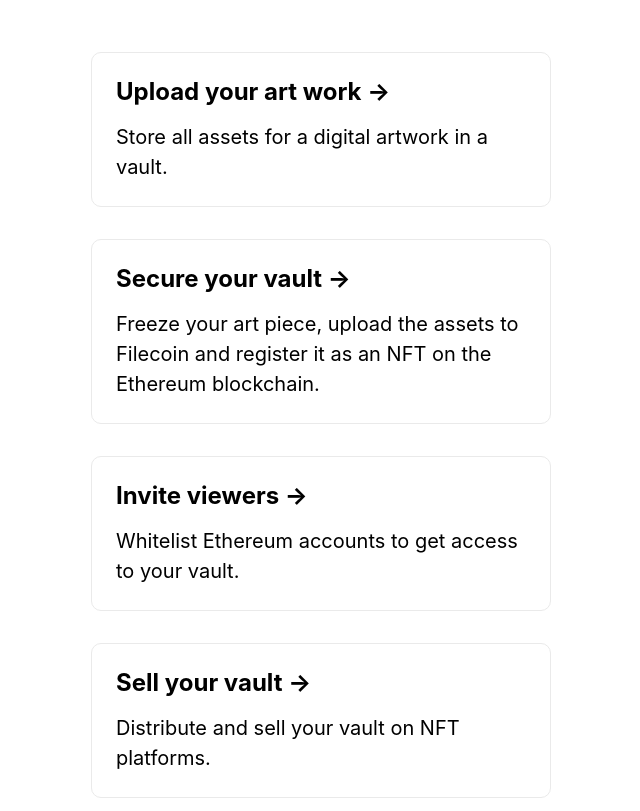
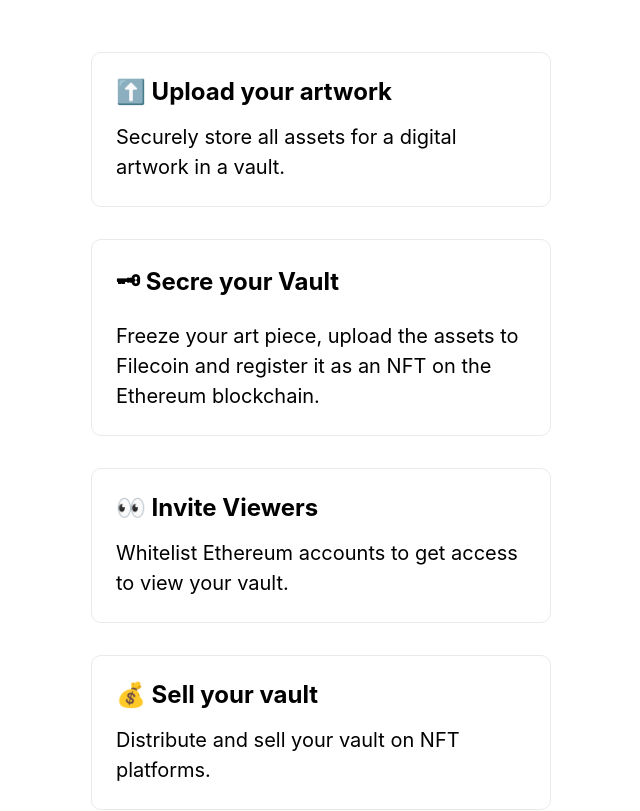
Before and after one commit to tchardin/art-vaults, a Next.js app: page / in a window 1280 px wide. Shown: the part 640-1451 px from the top of the page, without its empty margins (319-959 px from the left). Built offline with nearby package versions, Linux system fonts and the light colour scheme.

Commit message:
update landing copy

```diff
--- a/pages/index.tsx
+++ b/pages/index.tsx
@@ -44,28 +44,28 @@ export default function Home() {
         <Button text="Create Vault" onClick={connectWallet} />
 
         <div className={styles.grid}>
-          <a href="#" className={styles.card}>
-            <h2>Upload your art work &rarr;</h2>
-            <p>Store all assets for a digital artwork in a vault.</p>
-          </a>
+          <div className={styles.card} onClick={connectWallet}>
+            <h2>⬆️ Upload your artwork</h2>
+            <p>Securely store all assets for a digital artwork in a vault.</p>
+          </div>
 
-          <a href="#" className={styles.card}>
-            <h2>Secure your vault &rarr;</h2>
+          <div className={styles.card} onClick={connectWallet}>
+            <h2>🗝 Secre your Vault</h2>
             <p>
               Freeze your art piece, upload the assets to Filecoin and register
               it as an NFT on the Ethereum blockchain.
             </p>
-          </a>
+          </div>
 
-          <a href="#" className={styles.card}>
-            <h2>Invite viewers &rarr;</h2>
-            <p>Whitelist Ethereum accounts to get access to your vault.</p>
-          </a>
+          <div className={styles.card} onClick={connectWallet}>
+            <h2>👀 Invite Viewers</h2>
+            <p>Whitelist Ethereum accounts to get access to view your vault.</p>
+          </div>
 
-          <a href="#" className={styles.card}>
-            <h2>Sell your vault &rarr;</h2>
+          <div className={styles.card} onClick={connectWallet}>
+            <h2>💰 Sell your vault </h2>
             <p>Distribute and sell your vault on NFT platforms.</p>
-          </a>
+          </div>
         </div>
       </main>
 
@@ -85,7 +85,7 @@ export default function Home() {
       </Modal>
 
       <footer className={styles.footer}>
-        <a href="#">© 2021 Art Vaults</a>
+        <p>This app is experimental, use at your own risk.</p>
       </footer>
     </div>
   );
```
